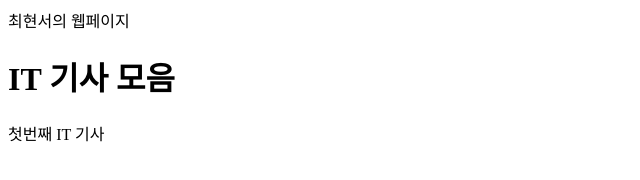
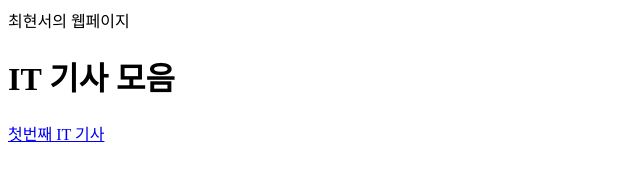
Before and after one commit to carret52/mis2501, a plain HTML site: page index.html in a window 1280 px wide. Shown: the whole page, without its empty margins (0-640 px from the left). Drawn offline with Linux system fonts and the light colour scheme.

Commit message:
Update index.html

```diff
--- a/index.html
+++ b/index.html
@@ -4,7 +4,7 @@
   </head>
   <body>
     <h1>IT 기사 모음</h1>
-    <a herf="https://www.hannam.ac.kr" target="_blank">첫번째 IT 기사</a>
+    <a href="https://n.news.naver.com/mnews/article/277/0005557703" target="_blank">첫번째 IT 기사</a>
   </body>
 
 </html>
```
